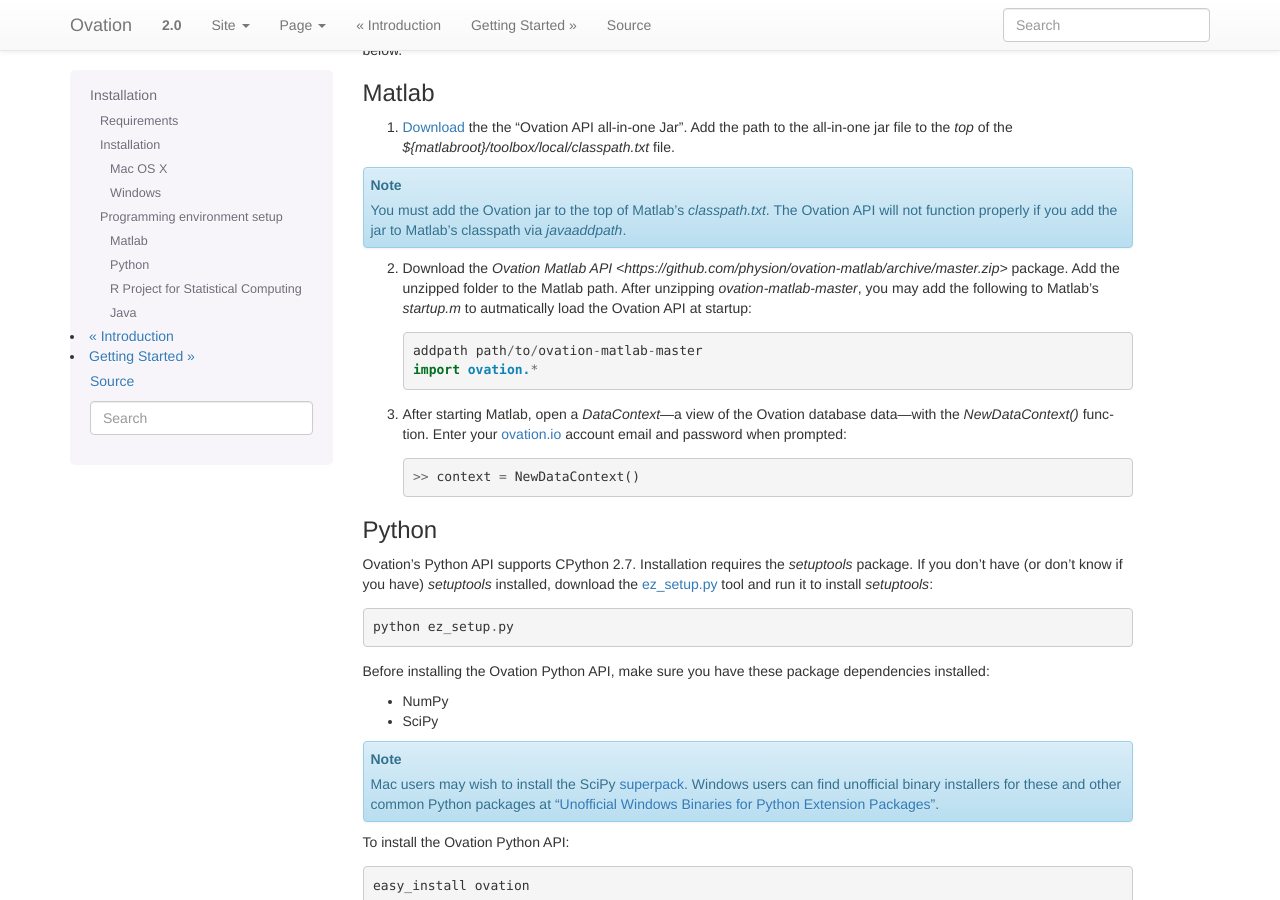
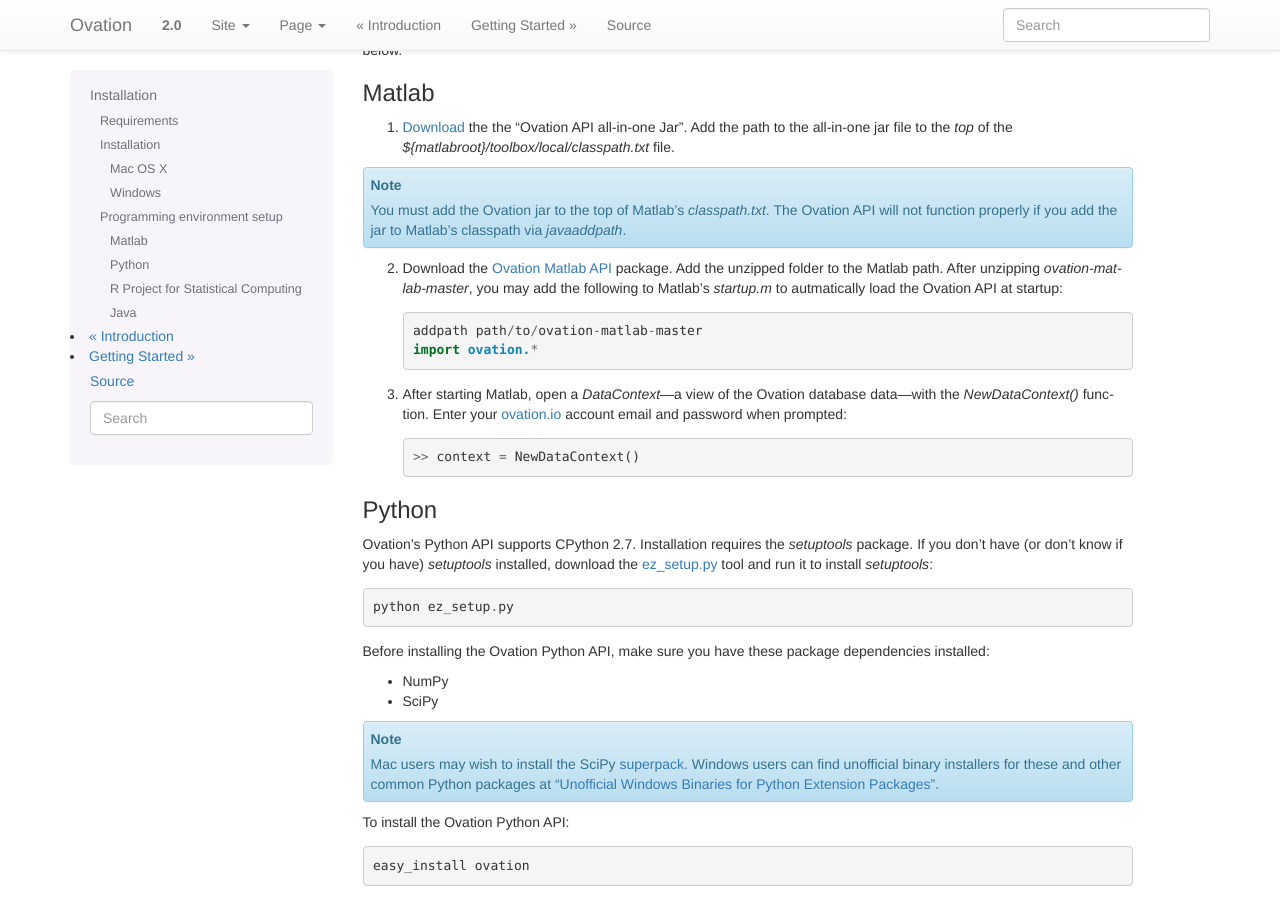
Before and after one commit to physion/ovation-docs, a Sphinx documentation site: the page built from source/installation.rst, in a window 1280 px wide and 900 px high, scrolled down 1233 px. Built offline with Sphinx 7.4.7, drawn with Linux system fonts in a browser that asks for light colours.

Commit message:
Fix link for ovation-matlab-master

```diff
--- a/source/installation.rst
+++ b/source/installation.rst
@@ -70,7 +70,7 @@
 .. note::
     You must add the Ovation jar to the top of Matlab's `classpath.txt`. The Ovation API will not function properly if you add the jar to Matlab's classpath via `javaaddpath`.
 
-2. Download the `Ovation Matlab API <https://github.com/physion/ovation-matlab/archive/master.zip>` package. Add the unzipped folder to the Matlab path. After unzipping `ovation-matlab-master`, you may add the following to Matlab's `startup.m` to autmatically load the Ovation API at startup::
+2. Download the `Ovation Matlab API <https://github.com/physion/ovation-matlab/archive/master.zip>`_ package. Add the unzipped folder to the Matlab path. After unzipping `ovation-matlab-master`, you may add the following to Matlab's `startup.m` to autmatically load the Ovation API at startup::
 
     addpath path/to/ovation-matlab-master
     import ovation.*
```
